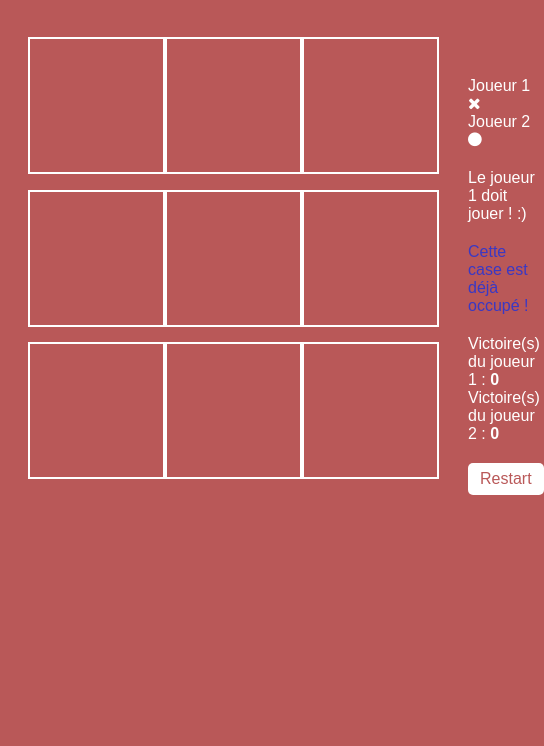
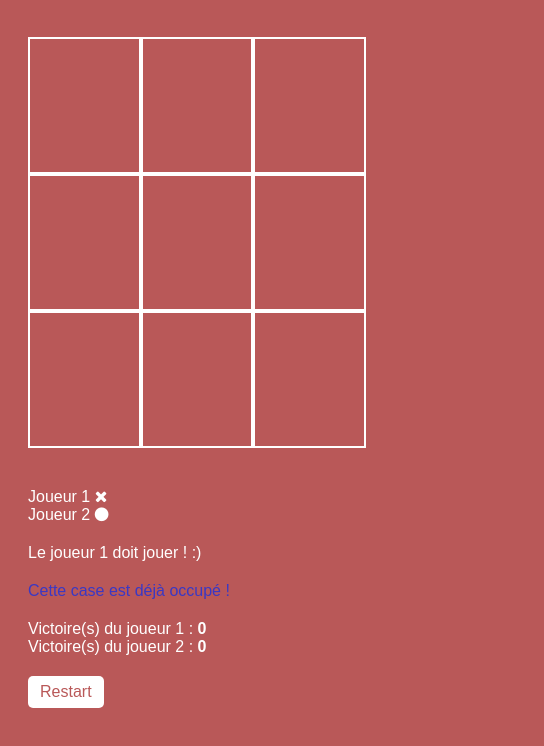
Before and after one commit to ChrisBlassiaux/morpion_js_poo, a plain HTML site: page index.html in a window 390 px wide. Shown: the part 90-836 px from the top of the page, 544 px wide, since content can reach past the window. Drawn offline with Linux system fonts and the light colour scheme.

Commit message:
feat(view): add responsive

```diff
--- a/style.css
+++ b/style.css
@@ -84,3 +84,21 @@ main {
 .victories-2 {
   font-weight: bolder;
 }
+
+
+@media only screen and (max-width: 800px) {
+  main {
+    grid-template-columns: 1fr;
+    grid-gap: 0;
+  }
+
+  .board {
+    margin: 0 auto;
+    width: 100%;
+  }
+
+  .case {
+    width: 100%;
+    height: 133px;
+  }
+}
```
